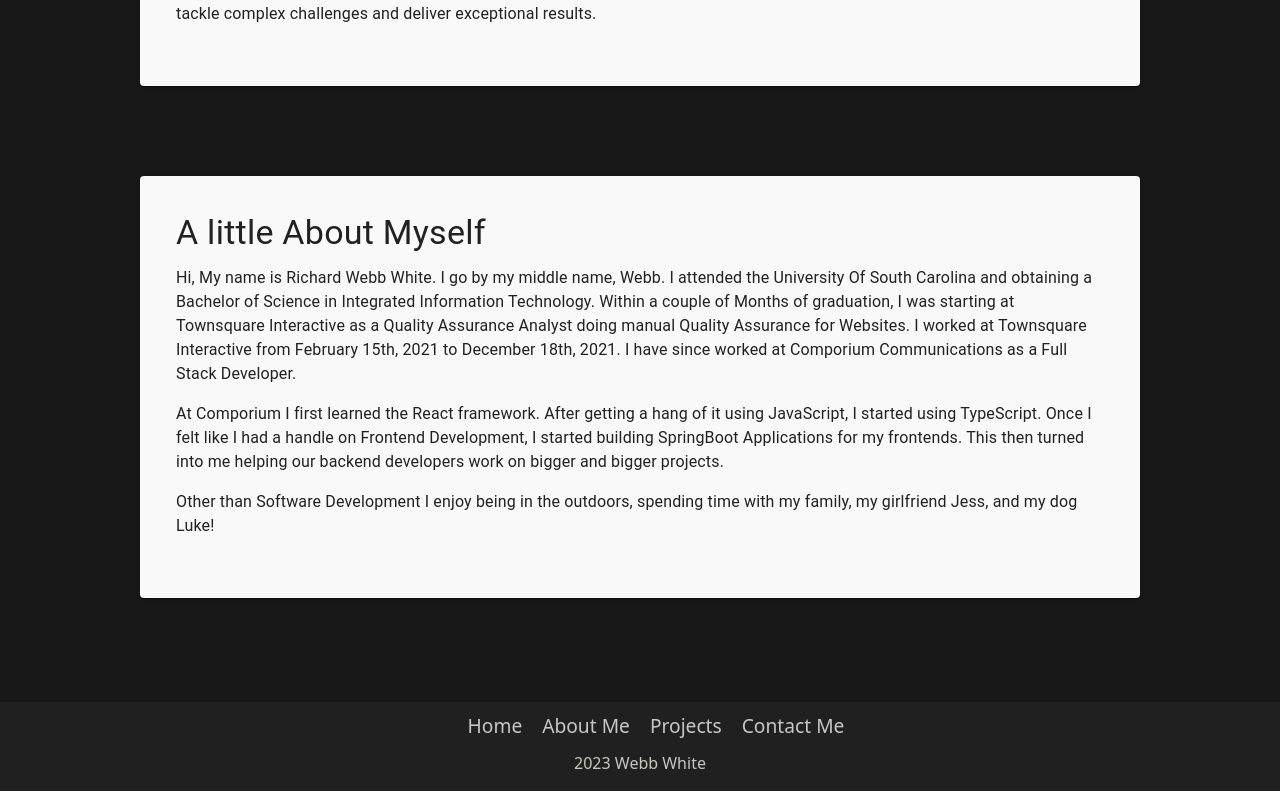
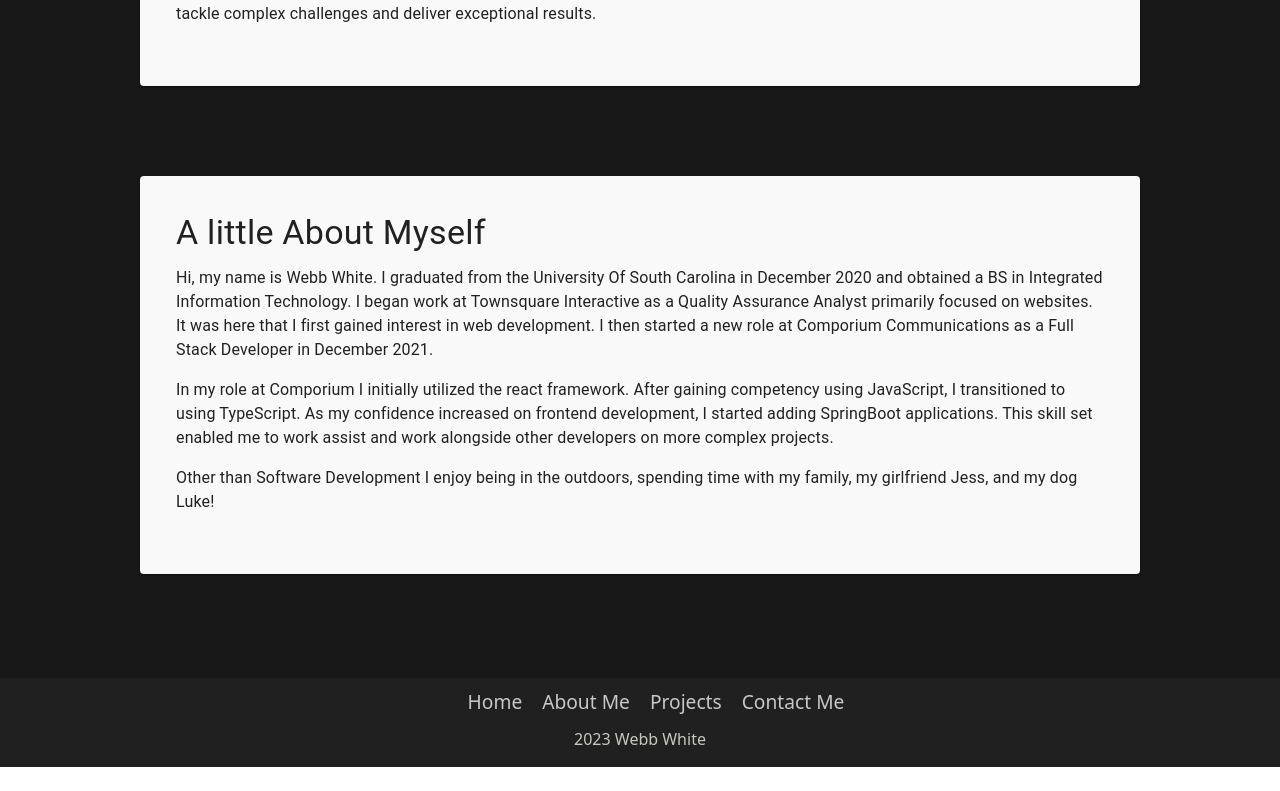
Before and after one commit to Webbwhite98/webbwhite, a React (Create React App) app: page /about in a window 1280 px wide. Shown: the part 808-1599 px from the top of the page. After the commit the page ends 1575 px from the top, so only its background shows below. Built offline with nearby package versions, Linux system fonts and the light colour scheme.

Commit message:
paragraph chagnes

```diff
--- a/src/components/pages/AboutMe.jsx
+++ b/src/components/pages/AboutMe.jsx
@@ -57,8 +57,6 @@ const AboutMe=()=>{
                             I find great satisfaction in leveraging the power of Python for various tasks, such as developing Flask applications, building fast APIs,
                             and performing data cleanup work. Additionally, I have some working knowledge of PHP, which adds to my toolkit for diverse project requirements.
 
-
-
                         </Typography>
                         <Typography variant="body1" paragraph>
                             With my multifaceted skill set and passion for staying up-to-date with the latest industry trends,
@@ -77,16 +75,15 @@ const AboutMe=()=>{
                             A little About Myself
                         </Typography>
                         <Typography variant="body1" paragraph>
-                            Hi, My name is Richard Webb White. I go by my middle name, Webb. I attended
-                            the University Of South Carolina and obtaining a Bachelor of Science in Integrated Information Technology.
-                            Within a couple of Months of graduation, I was starting at Townsquare Interactive as a
-                            Quality Assurance Analyst doing manual Quality Assurance for Websites. I worked at Townsquare Interactive from February 15th, 2021 to
-                            December 18th, 2021. I have since worked at Comporium Communications as a Full Stack Developer.
+                            Hi, my name is Webb White. I graduated from the University Of South Carolina in December 2020
+                            and obtained a BS in Integrated Information Technology. I began work at Townsquare Interactive as a Quality Assurance Analyst primarily focused on websites.
+                            It was here that I first gained interest in web development.
+                            I then started a new role at Comporium Communications as a Full Stack Developer in December 2021.
                         </Typography>
                         <Typography variant="body1" paragraph>
-                            At Comporium I first learned the React framework. After getting a hang of it using JavaScript, I started using TypeScript.
-                            Once I felt like I had a handle on Frontend Development, I started building SpringBoot Applications for my frontends. This then turned into
-                            me helping our backend developers work on bigger and bigger projects.
+                            In my role at Comporium I initially utilized the react framework. After gaining competency using JavaScript,
+                            I transitioned to using TypeScript. As my confidence increased on frontend development, I started adding SpringBoot applications.
+                            This skill set enabled me to work assist and work alongside other developers on more complex projects.
                         </Typography>
                         <Typography variant="body1" paragraph>
                             Other than Software Development I enjoy being in the outdoors, spending time with my family, my girlfriend Jess, and my dog Luke!
```
